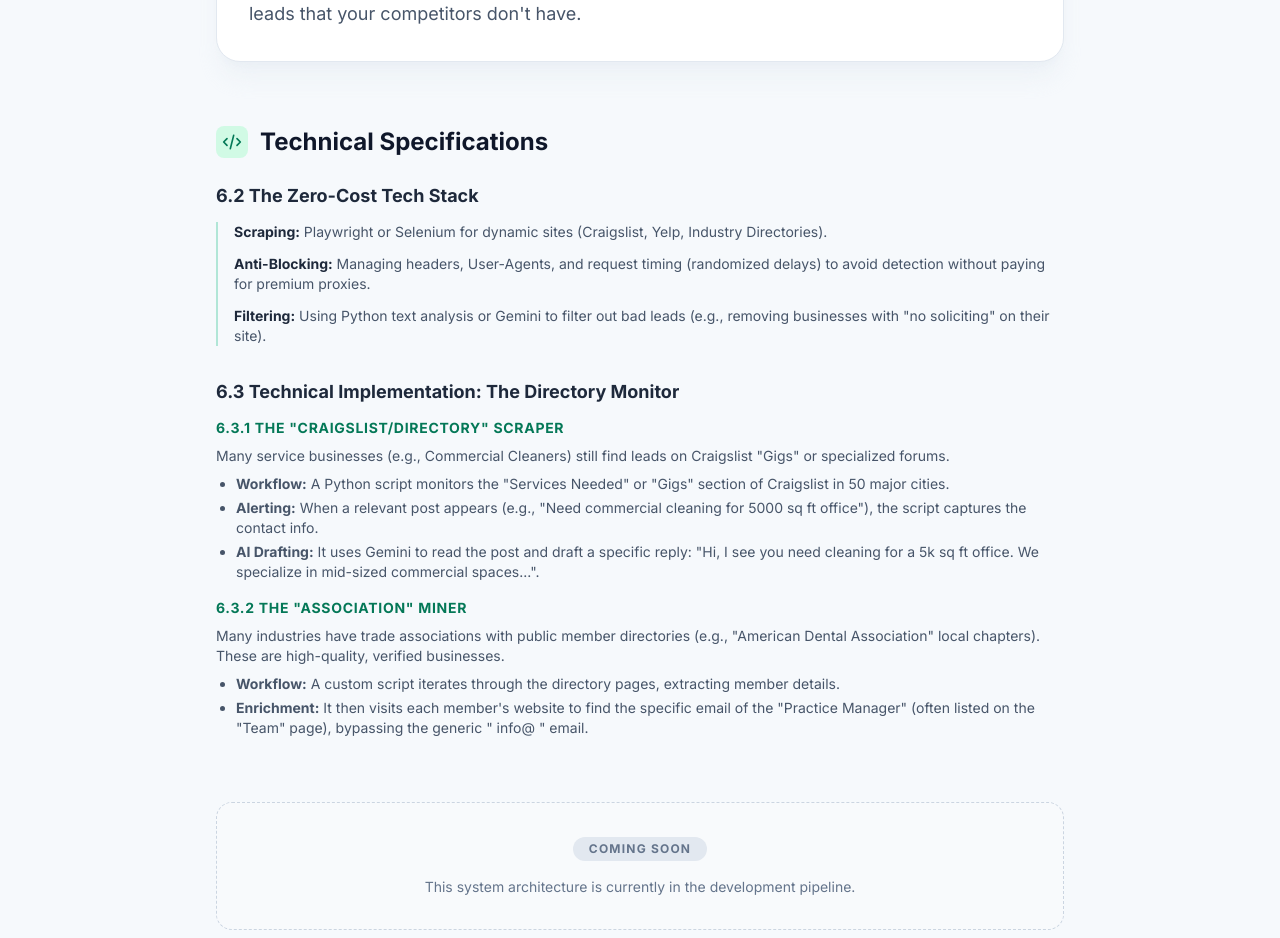
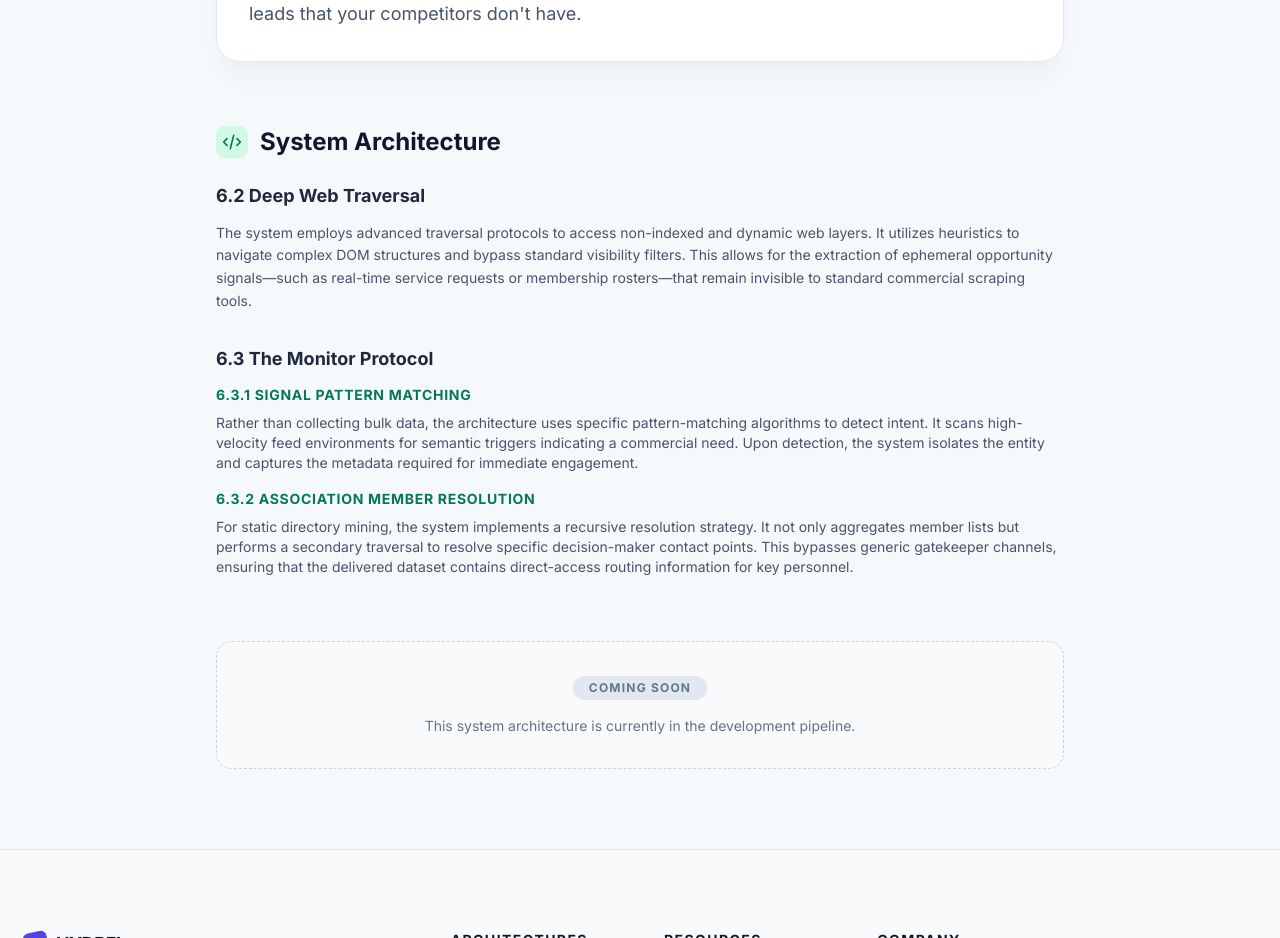
Before and after one commit to Hydrel-Tech/Hydrel, a React (Vite) app in the folder hydrel og 2/: page /NicheCommercialDataMining in a window 1280 px wide. Shown: the part 840-1778 px from the top of the page. Built offline with nearby package versions, Linux system fonts and the light colour scheme.

Commit message:
Revise titles and enhance content for clarity
Updated section titles and content to reflect changes in system architecture and monitoring protocols. Enhanced descriptions for deep web traversal and signal pattern matching.

```diff
--- a/hydrel og 2/pages/NicheCommercialDataMining.tsx
+++ b/hydrel og 2/pages/NicheCommercialDataMining.tsx
@@ -46,45 +46,32 @@ export const NicheCommercialDataMining: React.FC = () => {
                 <path strokeLinecap="round" strokeLinejoin="round" strokeWidth={2} d="M10 20l4-16m4 4l4 4-4 4M6 16l-4-4 4-4" />
               </svg>
             </span>
-            Technical Specifications
+            System Architecture
           </h2>
 
           <div className="space-y-8">
             <section>
-              <h3 className="text-lg font-bold text-slate-800 mb-3">6.2 The Zero-Cost Tech Stack</h3>
-               <ul className="space-y-3 pl-4 border-l-2 border-emerald-500/30">
-                <li className="text-sm text-slate-600">
-                  <strong className="text-slate-800">Scraping:</strong> Playwright or Selenium for dynamic sites (Craigslist, Yelp, Industry Directories).
-                </li>
-                <li className="text-sm text-slate-600">
-                  <strong className="text-slate-800">Anti-Blocking:</strong> Managing headers, User-Agents, and request timing (randomized delays) to avoid detection without paying for premium proxies.
-                </li>
-                <li className="text-sm text-slate-600">
-                  <strong className="text-slate-800">Filtering:</strong> Using Python text analysis or Gemini to filter out bad leads (e.g., removing businesses with "no soliciting" on their site).
-                </li>
-              </ul>
+              <h3 className="text-lg font-bold text-slate-800 mb-3">6.2 Deep Web Traversal</h3>
+               <p className="text-slate-600 leading-relaxed text-sm mb-4">
+                 The system employs advanced traversal protocols to access non-indexed and dynamic web layers. It utilizes heuristics to navigate complex DOM structures and bypass standard visibility filters. This allows for the extraction of ephemeral opportunity signals—such as real-time service requests or membership rosters—that remain invisible to standard commercial scraping tools.
+               </p>
             </section>
 
              <section>
-              <h3 className="text-lg font-bold text-slate-800 mb-3">6.3 Technical Implementation: The Directory Monitor</h3>
+              <h3 className="text-lg font-bold text-slate-800 mb-3">6.3 The Monitor Protocol</h3>
 
               <div className="mb-4">
-                  <h4 className="text-sm font-bold text-emerald-700 uppercase tracking-wider mb-2">6.3.1 The "Craigslist/Directory" Scraper</h4>
-                  <p className="text-slate-600 text-sm mb-2">Many service businesses (e.g., Commercial Cleaners) still find leads on Craigslist "Gigs" or specialized forums.</p>
-                  <ul className="list-disc pl-5 text-sm text-slate-600 space-y-1">
-                      <li><strong>Workflow:</strong> A Python script monitors the "Services Needed" or "Gigs" section of Craigslist in 50 major cities.</li>
-                      <li><strong>Alerting:</strong> When a relevant post appears (e.g., "Need commercial cleaning for 5000 sq ft office"), the script captures the contact info.</li>
-                       <li><strong>AI Drafting:</strong> It uses Gemini to read the post and draft a specific reply: "Hi, I see you need cleaning for a 5k sq ft office. We specialize in mid-sized commercial spaces...".</li>
-                  </ul>
+                  <h4 className="text-sm font-bold text-emerald-700 uppercase tracking-wider mb-2">6.3.1 Signal Pattern Matching</h4>
+                  <p className="text-slate-600 text-sm mb-2">
+                    Rather than collecting bulk data, the architecture uses specific pattern-matching algorithms to detect intent. It scans high-velocity feed environments for semantic triggers indicating a commercial need. Upon detection, the system isolates the entity and captures the metadata required for immediate engagement.
+                  </p>
               </div>
 
               <div className="mb-4">
-                  <h4 className="text-sm font-bold text-emerald-700 uppercase tracking-wider mb-2">6.3.2 The "Association" Miner</h4>
-                  <p className="text-slate-600 text-sm mb-2">Many industries have trade associations with public member directories (e.g., "American Dental Association" local chapters). These are high-quality, verified businesses.</p>
-                  <ul className="list-disc pl-5 text-sm text-slate-600 space-y-1">
-                      <li><strong>Workflow:</strong> A custom script iterates through the directory pages, extracting member details.</li>
-                      <li><strong>Enrichment:</strong> It then visits each member's website to find the specific email of the "Practice Manager" (often listed on the "Team" page), bypassing the generic " info@ " email.</li>
-                  </ul>
+                  <h4 className="text-sm font-bold text-emerald-700 uppercase tracking-wider mb-2">6.3.2 Association Member Resolution</h4>
+                  <p className="text-slate-600 text-sm mb-2">
+                    For static directory mining, the system implements a recursive resolution strategy. It not only aggregates member lists but performs a secondary traversal to resolve specific decision-maker contact points. This bypasses generic gatekeeper channels, ensuring that the delivered dataset contains direct-access routing information for key personnel.
+                  </p>
               </div>
 
             </section>
```
